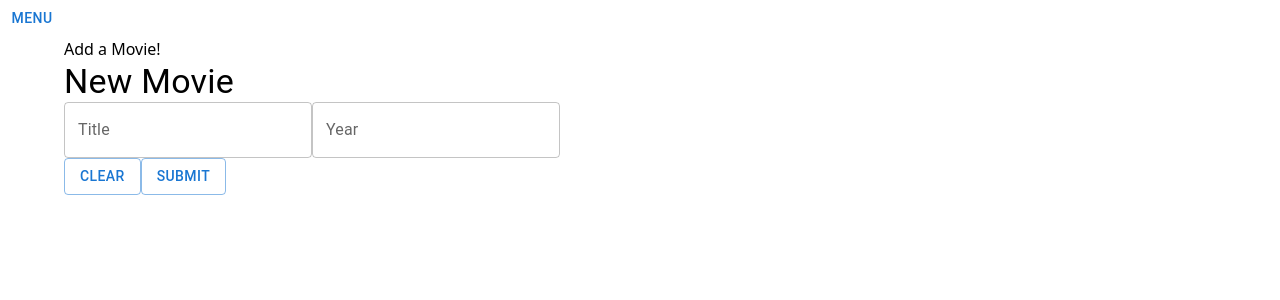
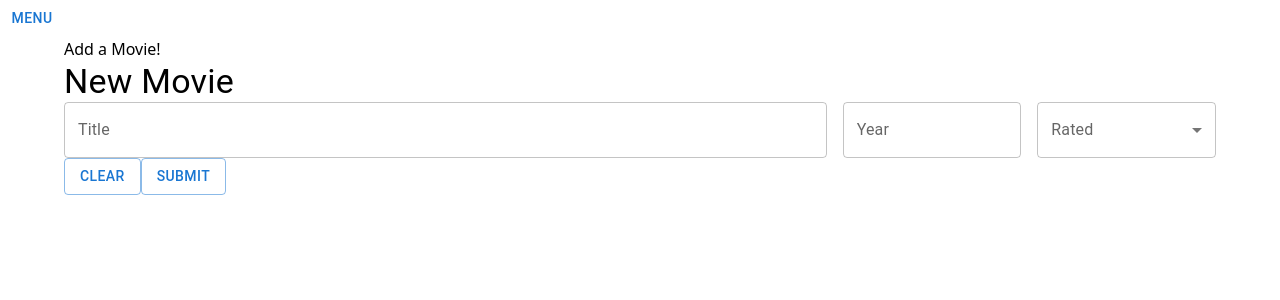
Before and after one commit to VincentPauley/next-movie-mongo, a Next.js app: page /movies/add in a window 1280 px wide. Shown: the top 300 px of the page. Built offline with nearby package versions, Linux system fonts and the light colour scheme.

Commit message:
feat: movie rated input as well as layout improvements

```diff
--- a/src/components/MovieForm.tsx
+++ b/src/components/MovieForm.tsx
@@ -1,25 +1,30 @@
-import { useForm } from 'react-hook-form'
-import { Box, Button, TextField, Typography } from "@mui/material";
+import { useForm, Controller } from 'react-hook-form'
+import { Box, Button, Grid, MenuItem, TextField, Typography } from "@mui/material";
 
 interface Inputs {
   title: string;
   year: string;
+  rated: string;
 }
 
 const MovieForm = () => {
   const {register, handleSubmit, formState: { errors }} = useForm<Inputs>();
 
   const onSubmit = (data: Inputs) => {
-    const { title, year } = data
+    const { title, year, rated } = data
 
-    console.log({ title, year })
+    console.log({ title, year, rated })
   }
 
   const onErrors = (errors: any) => console.error(errors)
 
+  // shar: y
+  // bridgette R: y
+  // brooke T: y
+
   // [X] - title: string;
-  // [ ] - year: number;
-  // [ ] - rated: string;
+  // [X] - year: number;
+  // [X] - rated: string;
   // [ ] - genres: [
   //      { level: number, name: string }
   //    ];
@@ -33,18 +38,43 @@ const MovieForm = () => {
   return (
     <form onSubmit={handleSubmit(onSubmit, onErrors)}>
       <Typography variant="h4">New Movie</Typography>
+      <Grid container spacing={2}>
+        <Grid item xs={8}>
           <TextField
+            fullWidth
             {...register('title', { required: "Title is required" })}
             label="Title"
             name="title"
             helperText={errors?.title ? errors.title.message : null}
           />
+        </Grid>
+        <Grid item xs={2}>
           <TextField
+            fullWidth
             {...register('year', { required: "Year is required", pattern: { value: /[0-9]{4}/, message: 'Invalid Year' } })}
             label="Year"
             name="year"
             helperText={errors?.year ? errors.year.message : null}
           />
+        </Grid>
+        <Grid item xs={2}>
+          <TextField
+            select
+            fullWidth
+            label="Rated"
+            defaultValue={''}
+            inputProps={register('rated', {required: 'Rated is required'})}
+            helperText={errors?.rated ? errors.rated.message : null}
+          >
+            <MenuItem selected value="G">G</MenuItem>
+            <MenuItem value="PG">PG</MenuItem>
+            <MenuItem value="PG-13">PG-13</MenuItem>
+            <MenuItem value="R">R</MenuItem>
+            <MenuItem value="U">Unrated</MenuItem>
+          </TextField>
+        </Grid>
+      </Grid>
+
       <Box>
         <Button variant="outlined">Clear</Button>
         <Button type="submit" variant="outlined">Submit</Button>
```
Lines whose indentation alone changed are shown as unchanged.
